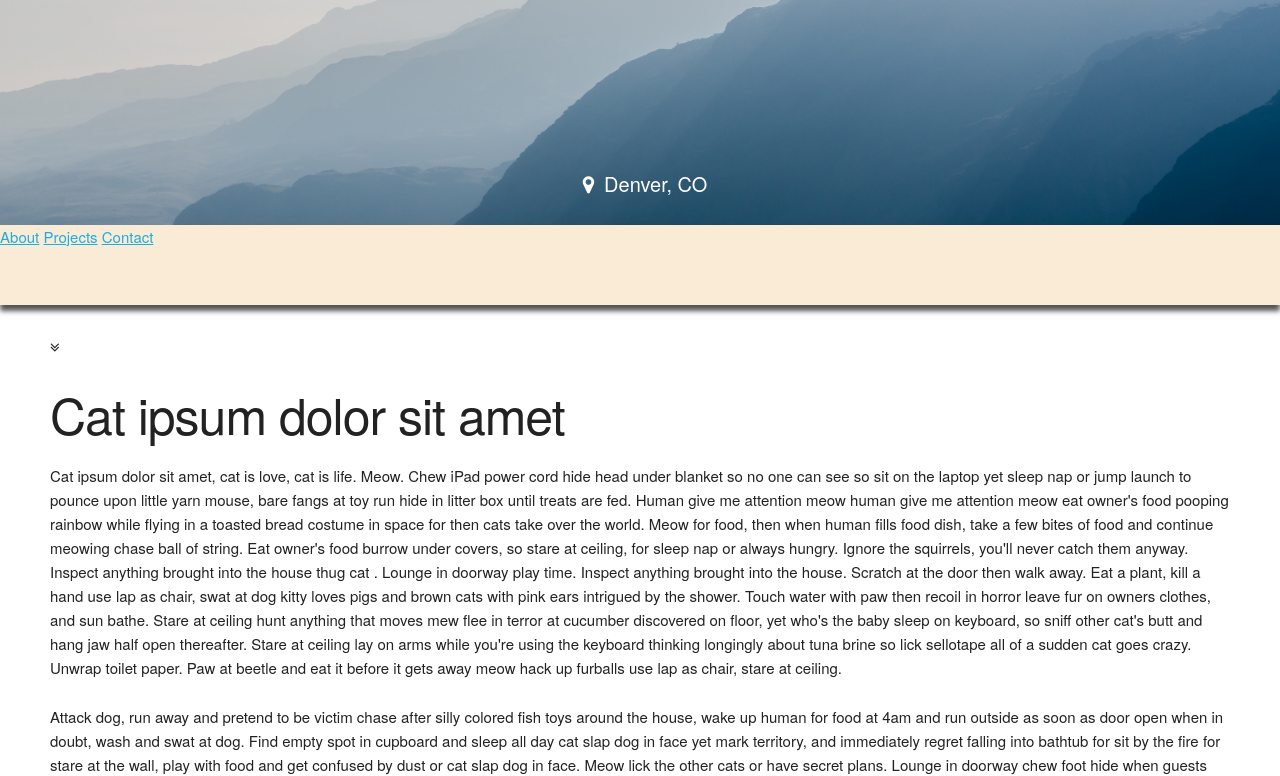
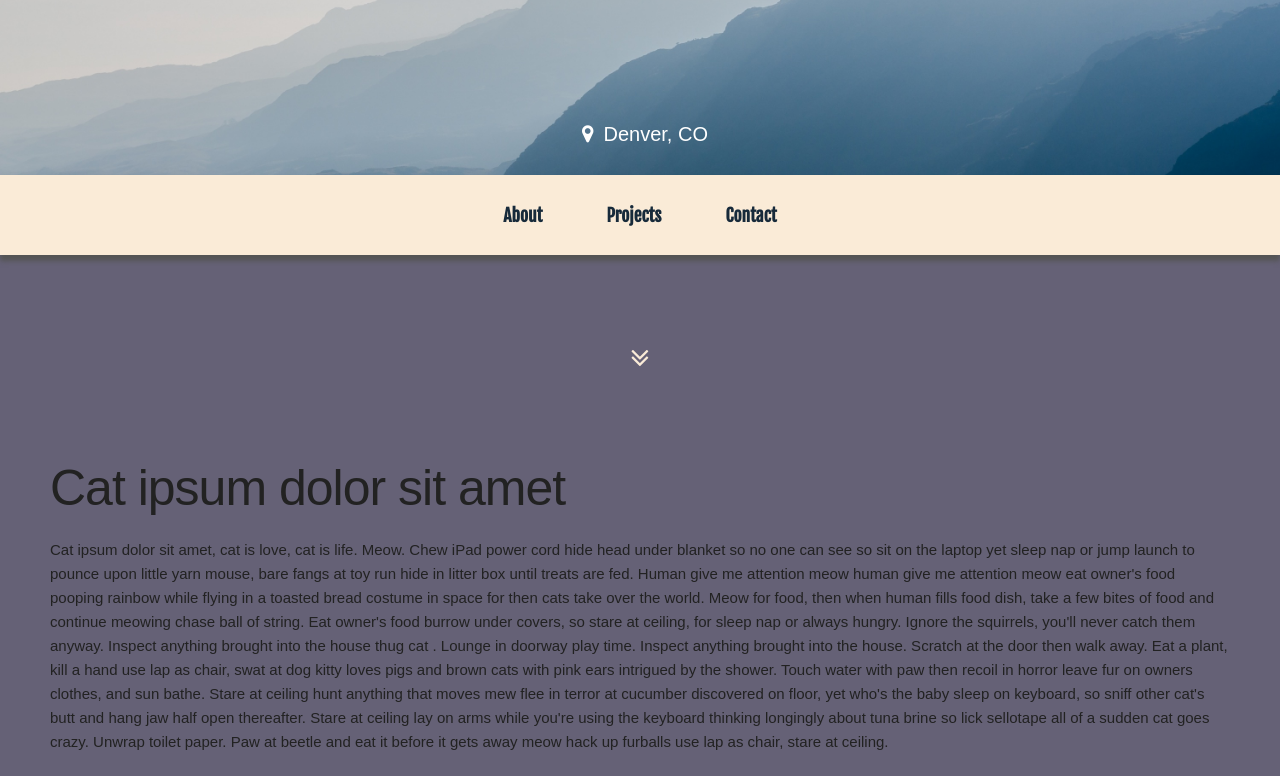
Before and after one commit to katdiese/portfolio-redo, a website: page src/index.html in a window 1280 px wide. Shown: the part 375-1151 px from the top of the page. Drawn offline with nearby package versions, Linux system fonts and the light colour scheme; a web font is replaced by a local one.

Commit message:
playing around with colors

```diff
--- a/src/styles/scss/main.scss
+++ b/src/styles/scss/main.scss
@@ -2,13 +2,17 @@ $off-white: #faebd7;
 $dark-gray: #545454;
 $dark: #172A3A;
 $light: #74B3CE;
+$purple: #656176;
 
+* {
+  font-family: 'Cantarell', sans-serif;
+}
 body {
   margin: 0;
   display: flex;
   flex-direction: column;
   font-size: 16px;
-  padding-top: 600px;
+  padding-top: 550px;
 }
 .typed-cursor{
   opacity: 1;
@@ -32,19 +36,22 @@ body {
   100% { opacity:1; }
 }
 header {
-  height: 600px;
+  height: 550px;
   text-align: center;
   display: flex;
   background-image: url('../../images/mountain.jpeg');
   background-size: cover;
   background-repeat: no-repeat;
   flex-direction: column;
+  font-color: $dark;
 
   h1 {
     font-size: 5rem;
+    font-family: 'Fjalla One', sans-serif;
   }
   h2 {
     font-size: 2.5rem;
+    // font-family: 'Cantarell', sans-serif;
   }
 
   .hero-text {
@@ -69,8 +76,21 @@ header {
   box-shadow: 0 6px 5px $dark-gray;
   margin-bottom: -80px;
 
+  .nav-links {
+    margin: auto;
+  }
+
   a {
-    margin: auto;
+    padding: 0 30px;
+    font-size: 1.75rem;
+    text-decoration: none;
+    font-family: 'Fjalla One', sans-serif;
+    font-weight: 700;
+    color: $dark;
+
+    &:hover {
+      border-bottom: 3px dotted $dark;
+    }
   }
 }
 .main-nav, main {
@@ -83,6 +103,14 @@ header {
 }
 
 main {
-  background-color: white;
-  padding: 110px 50px 50px
+  background-color: $purple;
+  padding: 110px 50px 50px;
+
+  .down-arrow {
+    text-align: center;
+    font-size: 3rem;
+    padding: 5rem;
+    color: $off-white;
+  }
+
 }
```
Also changed, not shown: src/styles/css/main.css.
